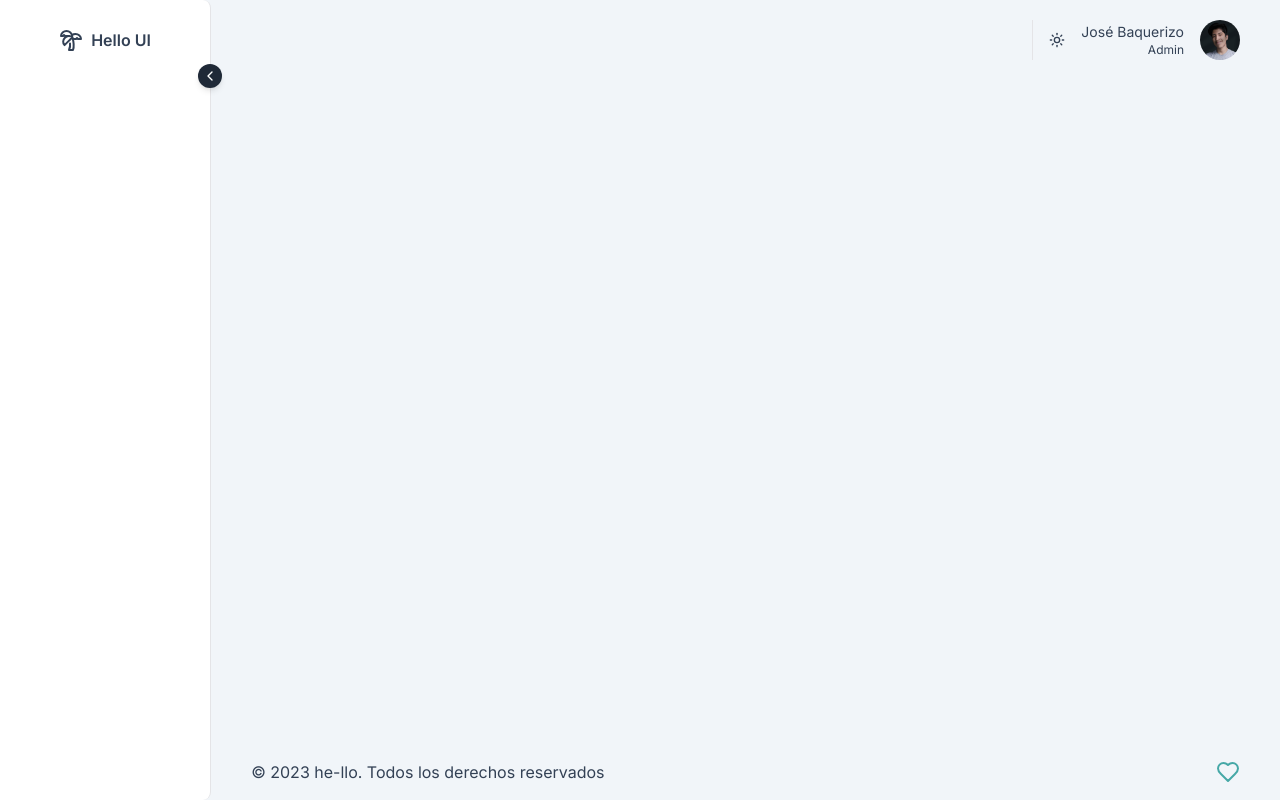
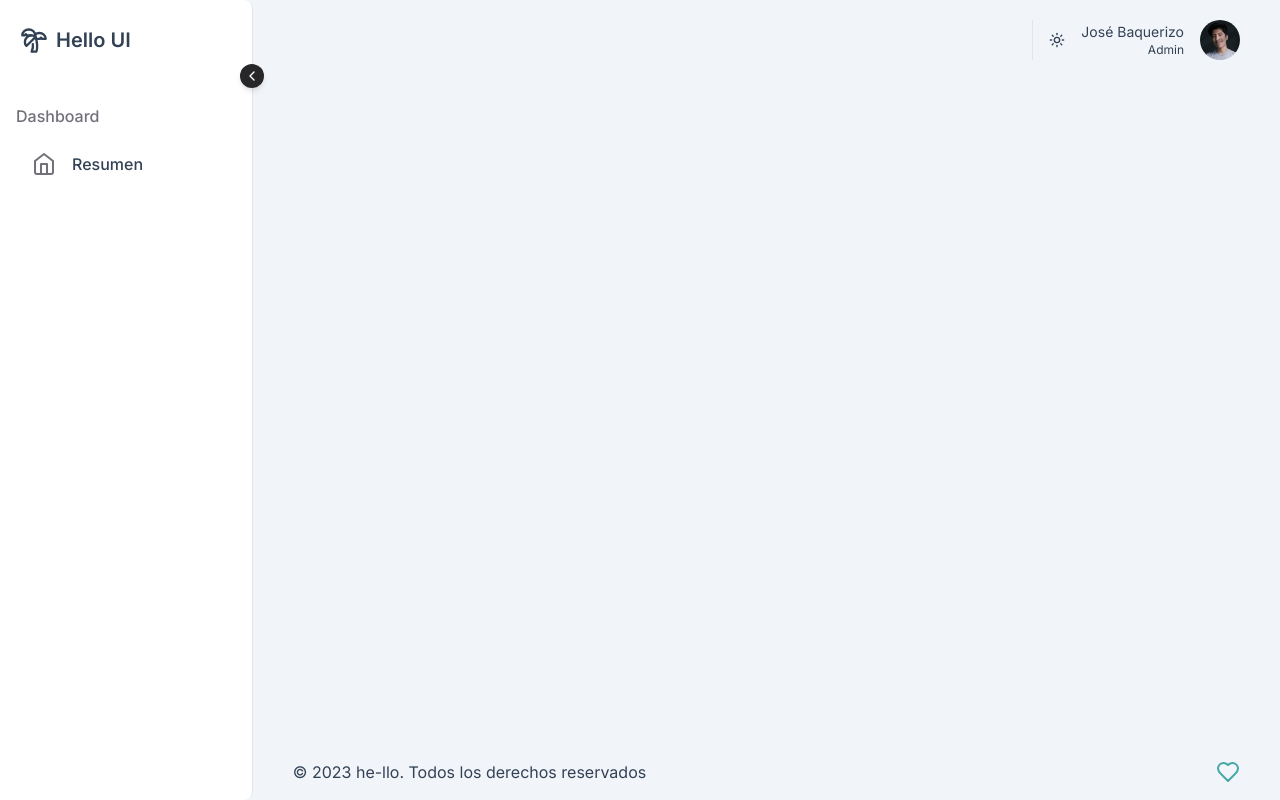
Before and after one commit to he-llo-devs/hello-UI, a Next.js app: page / in a window 1280 px wide. Built offline with nearby package versions, Linux system fonts and the light colour scheme.

Commit message:
add: navigation item with styles

```diff
--- a/common/components/ui/layouts/Sidebar.css
+++ b/common/components/ui/layouts/Sidebar.css
@@ -6,17 +6,20 @@
     }
 
     .c-sidebar-header {
-        @apply min-h-[80px] mx-5 flex justify-between md:justify-center items-center;
+        @apply min-h-[80px] mx-5 flex justify-between items-center;
     }
 
     .c-sidebar-toggle-button {
         @apply absolute -right-3 top-14;
         @apply w-6 h-6 hidden md:flex items-center justify-center;
-        @apply focus:outline-none bg-gray-800 dark:bg-gray-700 rounded-full shadow-md;
+        @apply focus:outline-none bg-zinc-800 dark:bg-zinc-700 rounded-full shadow-md;
     }
 
     .c-sidebar-toggle-icon {
         @apply transition-all duration-300 transform text-white;
     }
 
+    .c-sidebar-navigation {
+        @apply grow p-4 space-y-8 font-medium;
+    }
 }
--- a/common/components/ui/layouts/Sidebar.tsx
+++ b/common/components/ui/layouts/Sidebar.tsx
@@ -1,48 +1,25 @@
-import { ChevronDownIcon, MenuIcon, PalmtreeIcon, XIcon } from "lucide-react";
+import { ChevronDownIcon, Coins, CoinsIcon, HomeIcon, LayoutGridIcon, MenuIcon, PalmtreeIcon, WalletIcon, XIcon } from "lucide-react";
 import { FC, MouseEvent, useState } from "react";
+import NavItem from "../navigation/NavItem";
 
 interface Props {
 	handleCollapse: Function;
+	handleExpanded: Function;
 	isMenuCollapsed: boolean;
+	isExpanded: boolean;
 }
 
-const Sidebar: FC<Props> = ({isMenuCollapsed, handleCollapse}) => {
-	const [isExpanded, setIsExpanded] = useState(true);
+const Sidebar: FC<Props> = ({isMenuCollapsed, handleCollapse, isExpanded, handleExpanded}) => {
 
-	const [dropdown, setDropdown] = useState({
-		activeItem: '',
-		activeClass: 'bg-gray-800 text-gray-200',
-		expandedClass: 'border-l border-gray-200 ml-4 pl-4',
-		shrinkedClass: 'sm:absolute top-0 left-20 sm:shadow-md sm:z-10 sm:bg-white sm:rounded-lg sm:p-4 border-l sm:border-none border-gray-400 ml-4 pl-4 sm:ml-0 w-48 dark:bg-gray-800',
-	});
-
-	const handleisExpanded = () => {
-		setIsExpanded(!isExpanded);
-	};
-
-	const handleDropdown = (e: MouseEvent) => {
-		if(dropdown.activeItem == e.currentTarget.id) {
-			setDropdown({
-				...dropdown,
-				activeItem: ''
-			});
-			return;
-		}
-
-		setDropdown({
-			...dropdown,
-			activeItem: e.currentTarget.id
-		});
-	};
 
 	return (
-		<div className={`c-sidebar ${isMenuCollapsed ? "" : "-translate-x-full"} ${isExpanded ? 'w-10/12 md:w-64' : 'w-20'}`}>
-			<div className="c-sidebar-header">
-				<h4 className={`whitespace-nowrap flex ${isExpanded ? "space-x-2" : ""}`}>
-					<PalmtreeIcon/>
+		<div className={`c-sidebar ${isMenuCollapsed ? "" : "-translate-x-full"} ${isExpanded ? 'w-10/12 md:w-80' : 'w-32'}`}>
+			<div className={`c-sidebar-header ${!isExpanded ? "md:justify-center" : ""}`}>
+				<h4 className={`whitespace-nowrap flex text-xl ${isExpanded ? "space-x-2" : ""}`}>
+					<PalmtreeIcon size={28}/>
 					<span className="font-semibold">{isExpanded ? "Hello UI": ""}</span>
 				</h4>
-				<button onClick={ () => handleCollapse() } className="md:hidden">
+				<button onClick={() => handleCollapse()} className="md:hidden">
 					{ isMenuCollapsed
 						? <XIcon/>
 						: <MenuIcon/>
@@ -50,10 +27,20 @@ const Sidebar: FC<Props> = ({isMenuCollapsed, handleCollapse}) => {
 				</button>
 			</div>
 
-			{/*Sidebar toggle*/}
-			<button className="c-sidebar-toggle-button" onClick={handleisExpanded}>
+			<button className="c-sidebar-toggle-button" onClick={() => handleExpanded()}>
 				<ChevronDownIcon size={16} className={`c-sidebar-toggle-icon ${isExpanded ? 'rotate-90' : '-rotate-90'}`}/>
 			</button>
+
+			<div className="c-sidebar-navigation">
+				<div className={!isExpanded ? "flex flex-col items-center" : ""}>
+					<span className="text-zinc-500 dark:text-zinc-400">Dashboard</span>
+					<NavItem/>
+				</div>
+			</div>
+
+			<div>
+
+			</div>
 		</div>
 	);
 };
--- a/common/components/ui/layouts/SidebarLayout.tsx
+++ b/common/components/ui/layouts/SidebarLayout.tsx
@@ -9,6 +9,7 @@ interface Props {
 }
 
 const SideBarLayout: FC<Props> = ({ children }) => {
+	const [isExpanded, setIsExpanded] = useState<boolean>(true);
 	const [isMenuCollapsed, setIsMenuCollapsed] = useState<boolean>(false);
 	const [screenWidth, setScreenWidth] = useState<number>(typeof window != "undefined" ? window.innerWidth : 0);
 
@@ -19,16 +20,24 @@ const SideBarLayout: FC<Props> = ({ children }) => {
 	}, []);
 
 	useEffect(() => {
-		if(screenWidth > 768) setIsMenuCollapsed(true);
+		if(screenWidth > 768) {
+			setIsMenuCollapsed(true);
+		} else {
+			setIsExpanded(true);
+		}
 	}, [screenWidth]);
 
 	const handleCollapse = () => {
 		setIsMenuCollapsed(!isMenuCollapsed);
 	};
 
+	const handleExpanded = () => {
+		setIsExpanded(!isExpanded);
+	};
+
 	return (
 		<div className="block md:flex max-w-384 mx-auto">
-			<Sidebar handleCollapse={handleCollapse} isMenuCollapsed={isMenuCollapsed}/>
+			<Sidebar handleCollapse={handleCollapse} isMenuCollapsed={isMenuCollapsed} isExpanded={isExpanded} handleExpanded={handleExpanded}/>
 			<div className="w-full px-5 md:px-10 flex flex-col justify-between">
 				<Header handleCollapse={handleCollapse} isMenuCollapsed={isMenuCollapsed}/>
 				<main className="grow min-h-screen md:min-h-0">
--- /dev/null
+++ b/common/components/ui/navigation/NavItem.css
@@ -0,0 +1,10 @@
+@layer components {
+    .c-nav-item {
+        @apply px-4 py-2 flex space-x-4;
+        @apply rounded-lg hover:bg-slate-100 hover:dark:bg-zinc-700 hover:text-slate-700 hover:dark:text-white;
+    }
+
+    .c-nav-item-icon {
+        @apply text-zinc-500 dark:text-zinc-400 group-hover:text-slate-700 group-hover:dark:text-white;
+    }
+}
--- /dev/null
+++ b/common/components/ui/navigation/NavItem.tsx
@@ -0,0 +1,15 @@
+import { HomeIcon } from "lucide-react";
+
+// isExpanded instead of true
+const NavItem = () => {
+	return (
+		<div className="my-4">
+			<div className="group c-nav-item">
+				<HomeIcon className="c-nav-item-icon"/>
+				{true ? <span>Resumen</span> : null}
+			</div>
+		</div>
+	);
+};
+
+export default NavItem;
--- a/styles/globals.css
+++ b/styles/globals.css
@@ -1,4 +1,5 @@
 @import "../common/components/ui/avatars/Avatar.css";
+@import "../common/components/ui/navigation/NavItem.css";
 @import "../common/components/ui/layouts/Sidebar.css";
 @import "../common/components/ui/layouts/Header.css";
 @import "../common/components/ui/layouts/Footer.css";
```
